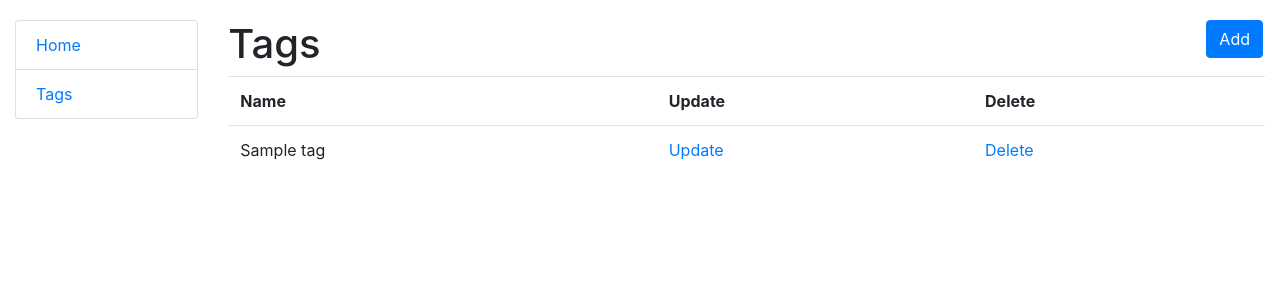
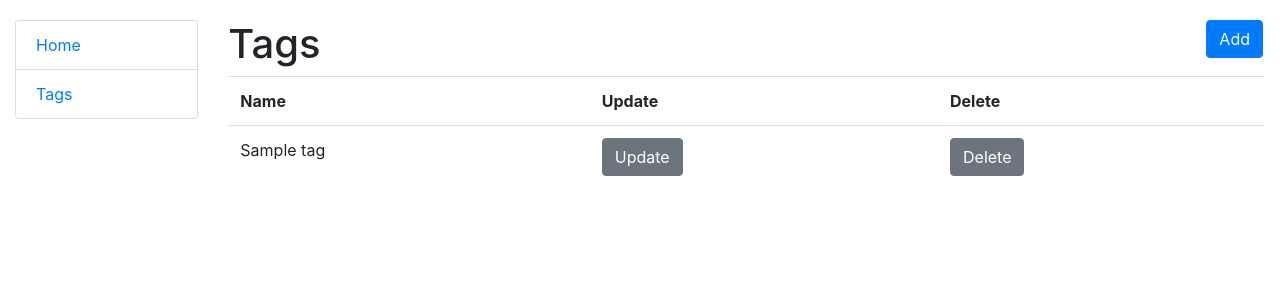
Before and after one commit to KKvladys/todo-list, a Django app: page /tags/ in a window 1280 px wide. Shown: the top 300 px of the page. Run offline with Django 5.2, Linux system fonts and the light colour scheme; tables that the repository leaves empty hold one stand-in row (values such as "Sample post").

Commit message:
added styles for buttons 'update',' delete' on tags list

```diff
--- a/templates/task_manager/tag_list.html
+++ b/templates/task_manager/tag_list.html
@@ -20,12 +20,13 @@
           {{ tag.name }}
         </td>
         <td>
-          <a href="{% url "task_manager:tag-update" pk=tag.id %}">
+          <a class="btn btn-secondary"
+              href="{% url "task_manager:tag-update" pk=tag.id %}">
             Update
           </a>
         </td>
         <td>
-          <a
+          <a class="btn btn-secondary"
               href="{% url "task_manager:tag-delete" pk=tag.id %}">
             Delete
           </a>
```
